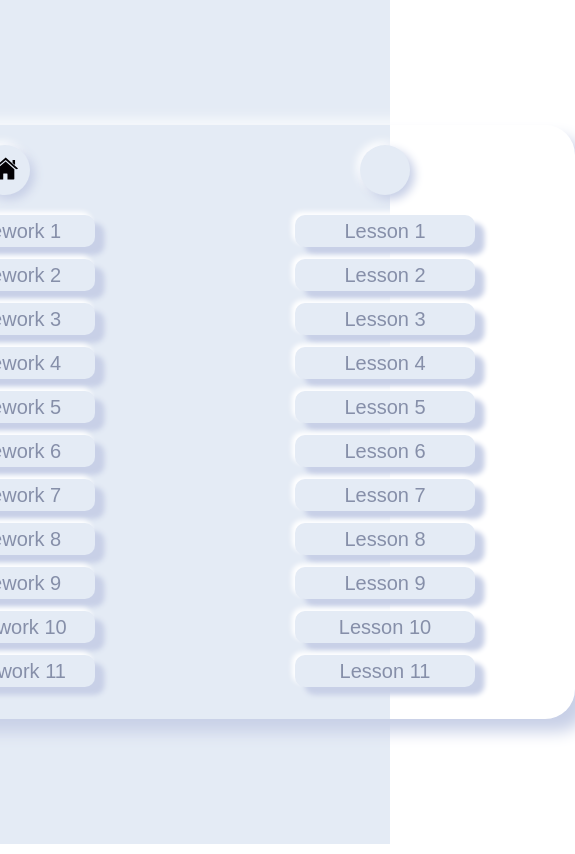
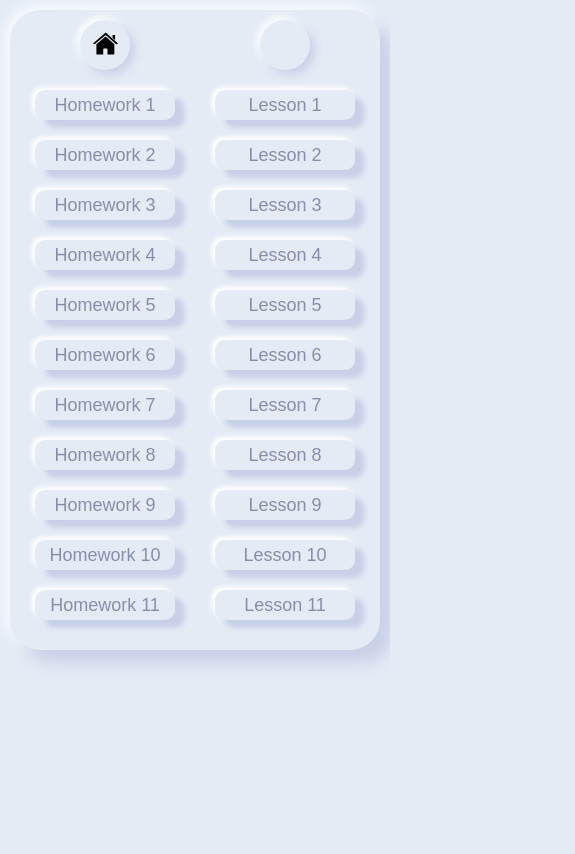
Before and after one commit to Artur-Tik/Front-and, a plain HTML site: page index.html in a window 390 px wide. Shown: the whole page, 575 px wide, since content can reach past the window. Drawn offline with Linux system fonts and the light colour scheme.

Commit message:
media index

```diff
--- a/style_index.css
+++ b/style_index.css
@@ -6,6 +6,7 @@ body {
   padding: 0;
   margin: 0;
   width: 100%;
+  background: #e4ebf5;
 }
 
 .container {
@@ -25,7 +26,7 @@ body {
 }
 
 .btn {
-  width: 180px;
+  width: 160px;
   height: 32px;
   background: #e4ebf5;
   border-radius: 10px;
@@ -39,7 +40,7 @@ body {
   text-decoration: none;
   color: #868fa9;
   font-size: 20px;
-  margin-bottom: 12px;
+  margin-bottom: 20px;
 }
 
 .btn:active {
@@ -74,3 +75,23 @@ body {
 .btn-icon > img {
   width: 25px;
 }
+
+@media (max-width: 600px) {
+  .container {
+    display: block;
+  }
+  .components {
+    margin: 10px;
+  }
+
+  .components_homeworks,
+  .components_lessons {
+    margin: 10px 20px;
+  }
+
+  .btn {
+    width: 140px;
+    height: 30px;
+    font-size: 18px;
+  }
+}
```
